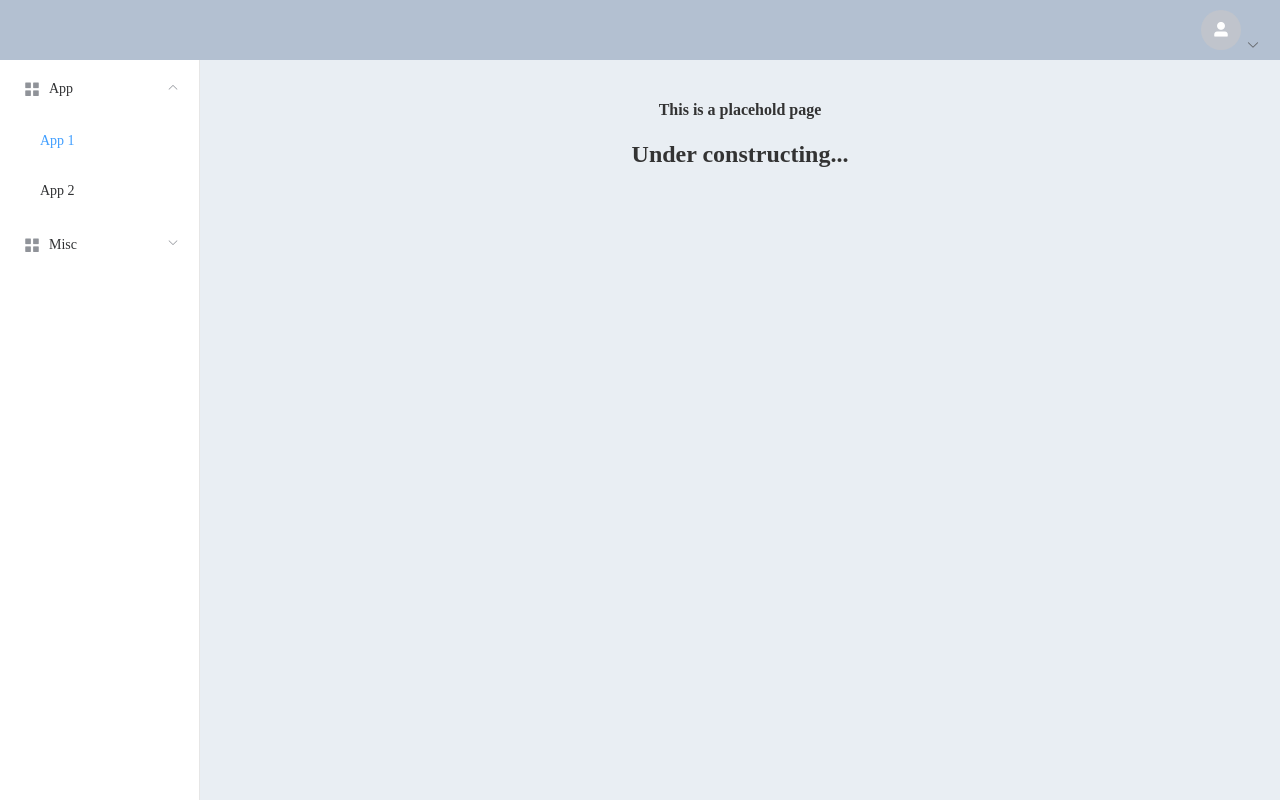
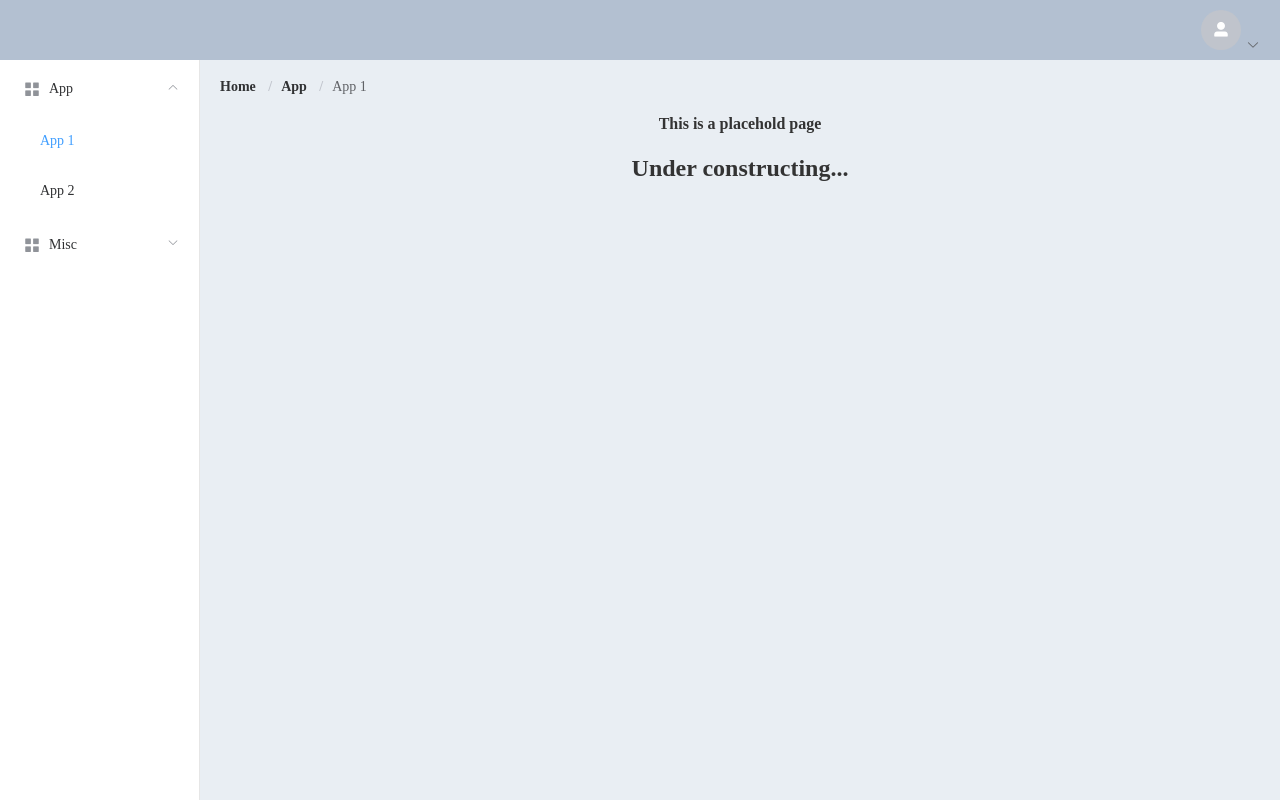
Before and after one commit to leihaiyong/vue-admin-template, a Vue app: page /#/login in a window 1280 px wide. Both pictures are taken after a click on the button "Login". Built offline with nearby package versions, Linux system fonts and the light colour scheme.

Commit message:
Added breadcrumb menu.
Signed-off-by: haiyong <2794295166@qq.com>

```diff
--- /dev/null
+++ b/src/components/BreadcrumbMenu.vue
@@ -0,0 +1,34 @@
+<template>
+    <el-breadcrumb separator="/">
+        <el-breadcrumb-item v-for="menu in menus" :key="menu.index" :to="{ path: menu.index }">
+            {{ menu.label }}
+        </el-breadcrumb-item>
+    </el-breadcrumb>
+</template>
+
+<script>
+export default {
+  name: 'breadcrumb_menu',
+  props: { skipLevel: { type: Number, default: 0 }},
+  computed: {
+      menus() {
+        let menus = this.$route.path.split("/")
+          .reduce((res, path, idx) => {
+            let menu = {
+              label: this.$route.matched[idx].meta.label,
+              index: idx > 1 ? res[idx - 1].index + '/' + path
+                : '/' + path
+            }
+            res.push(menu)
+            return res
+          }, [])
+          .slice(this.skipLevel)
+        //console.log(menus)
+        return menus
+      }
+  }
+}
+</script>
+
+<style scoped>
+</style>
--- a/src/components/Layout.vue
+++ b/src/components/Layout.vue
@@ -5,7 +5,7 @@
     </el-header>
     <el-container>
       <el-aside width="200px">
-        <sidebar :menus="menus" />
+        <sidebar :maxMenuLevel=2 />
       </el-aside>
       <el-container>
         <el-main>
@@ -25,55 +25,6 @@ export default {
   components: {
     Navbar,
     Sidebar
-  },
-  computed: {
-      menus() {
-        let main_route = null;
-        for (let route of this.$router.options.routes) {
-          if (route.meta && route.meta.main) {
-            main_route = route;
-            break
-          }
-        }
-        let menus = []
-        if (main_route) {
-          for (let route of main_route.children) {
-            if (route.meta && route.meta.label) {
-              this.buildTreeMenu(menus, route, 0, 2)
-            }
-          }
-        }
-        //console.log(menus)
-        return menus
-      }
-  },
-  methods: {
-      buildTreeMenu(menus, cur_route, cur_level, max_level) {
-        if (cur_level >= max_level) {
-          return
-        }
-
-        let { resolved: { fullPath } } = this.$router.resolve({ name: cur_route.name })
-
-        let menu = {
-          label: cur_route.meta.label,
-          index: fullPath
-        }
-
-        if (cur_route.children) {
-          let sub_menus = []
-          for (let route of cur_route.children) {
-              if (route.meta && route.meta.label) {
-                  this.buildTreeMenu(sub_menus, route, cur_level + 1, max_level)
-              }
-          }
-          if (sub_menus.length) {
-              menu.children = sub_menus
-          }
-        }
-
-        menus.push(menu)
-      }
   }
 }
 </script>
--- a/src/components/Sidebar.vue
+++ b/src/components/Sidebar.vue
@@ -10,7 +10,56 @@ export default {
   components: {
       TreeMenu
   },
-  props: ['menus']
+  props: { maxMenuLevel: { type: Number, default: 0 }},
+  computed: {
+      menus() {
+        let main_route = null;
+        for (let route of this.$router.options.routes) {
+          if (route.meta && route.meta.main) {
+            main_route = route;
+            break
+          }
+        }
+        let menus = []
+        if (main_route) {
+          for (let route of main_route.children) {
+            if (route.meta && route.meta.label) {
+              this.buildTreeMenu(menus, route, 0, this.maxMenuLevel)
+            }
+          }
+        }
+        //console.log(menus)
+        return menus
+      }
+  },
+  methods: {
+      buildTreeMenu(menus, cur_route, cur_level, max_level) {
+        if (cur_level >= max_level) {
+          return
+        }
+
+        let { resolved: { fullPath } } = this.$router.resolve({ name: cur_route.name })
+
+        let menu = {
+          label: cur_route.meta.label,
+          index: fullPath
+        }
+
+        if (cur_route.children) {
+          let sub_menus = []
+          for (let route of cur_route.children) {
+              if (route.meta && route.meta.label) {
+                  this.buildTreeMenu(sub_menus, route, cur_level + 1, max_level)
+              }
+          }
+          if (sub_menus.length) {
+              menu.children = sub_menus
+          }
+        }
+
+        menus.push(menu)
+      }
+  }
 }
 </script>
 
--- a/src/views/PlaceholdPage.vue
+++ b/src/views/PlaceholdPage.vue
@@ -1,13 +1,23 @@
 <template>
   <div>
-    <h1>This is a placehold page</h1>
-    <h2>Under constructing...</h2>
+    <div class="breadcrumb-menu">
+      <breadcrumb-menu :skipLevel=0 />
+    </div>
+    <div>
+      <h1>This is a placehold page</h1>
+      <h2>Under constructing...</h2>
+    </div>
   </div>
 </template>
 
 <script>
+import BreadcrumbMenu from '@/components/BreadcrumbMenu'
+
 export default {
-  name: 'placehold_page'
+  name: 'placehold_page',
+  components: {
+    BreadcrumbMenu
+  }
 }
 </script>
 
```
